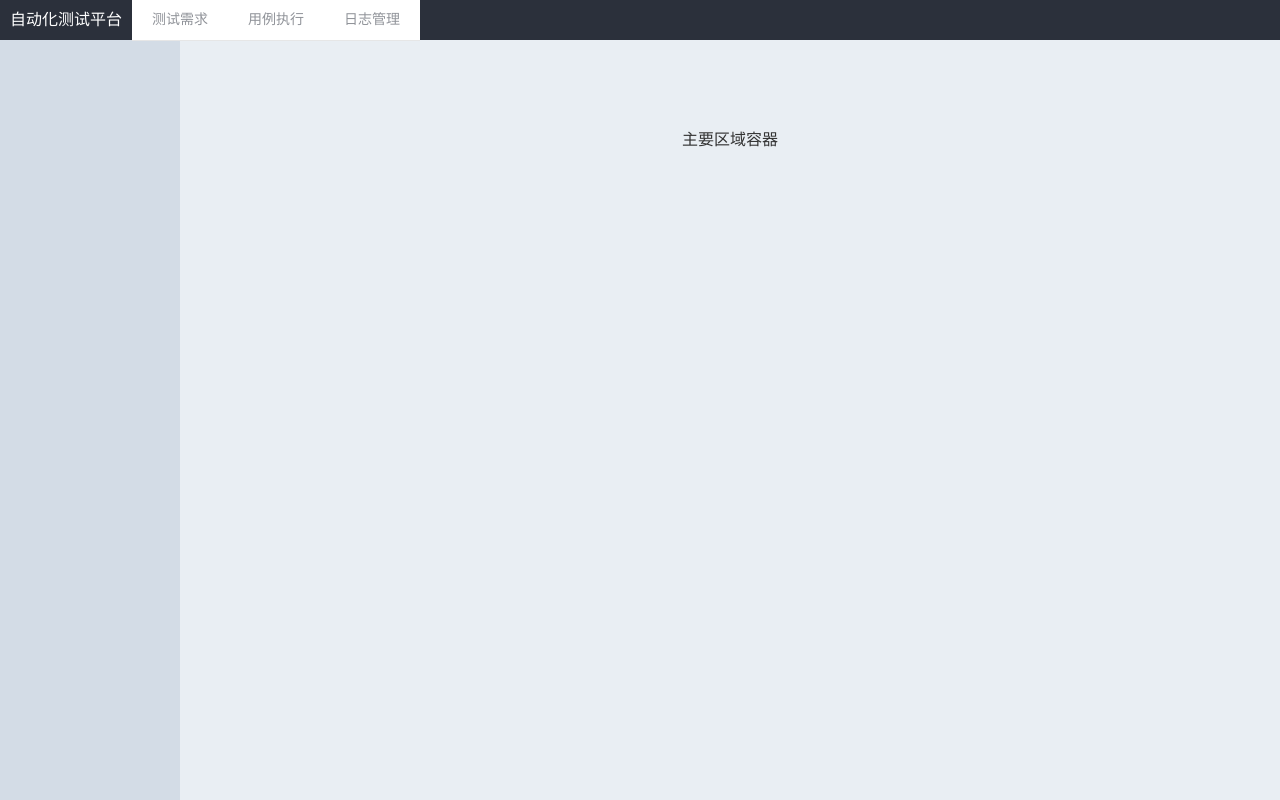
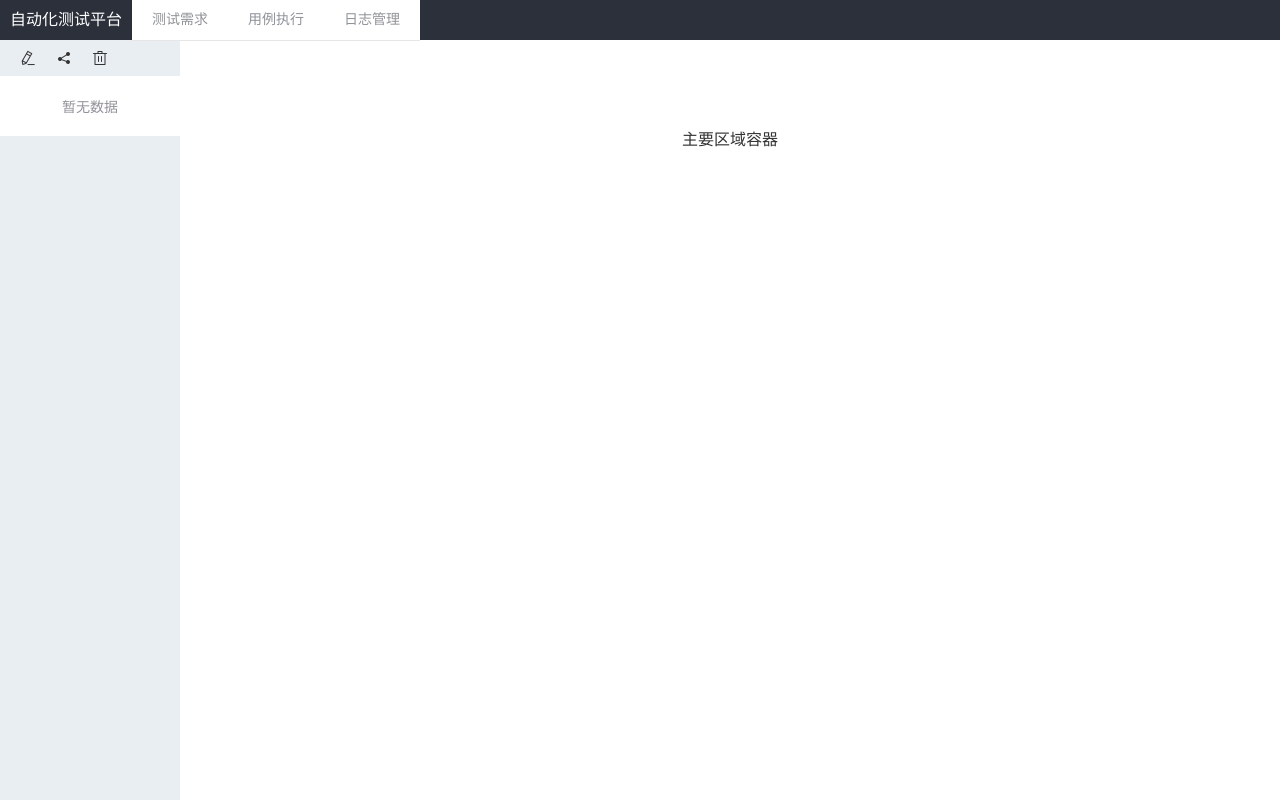
Before and after one commit to howeycheng/frontend, a Vue app: page / in a window 1280 px wide. Built offline with nearby package versions, Linux system fonts and the light colour scheme.

Commit message:
增加主页面框架设计

```diff
--- a/src/App.vue
+++ b/src/App.vue
@@ -18,7 +18,14 @@
             <el-container>
                 <!--左侧侧边栏-->
                 <el-aside style="width: 180px">
-
+                    <div style="padding-left: 10px">
+                        <i class="el-icon-edit" style="margin: 0;padding: 10px"></i>
+                        <i class="el-icon-share" style="margin: 0;padding: 10px"></i>
+                        <i class="el-icon-delete" style="margin: 0;padding: 10px"></i>
+                    </div>
+                    <div class="req-tree">
+                        <el-tree :data="data" :props="defaultProps" @node-click="handleNodeClick"></el-tree>
+                    </div>
                 </el-aside>
                 <!--主要区域容器-->
                 <el-main>
@@ -37,15 +44,8 @@
         components: {},
         data() {
             return {
-                temp: null,
-                cli: [],
-                info: null,
-                defaultProps: {
-                    children: 'children',
-                    label: 'label'
                 }
-            }
-        },
+            },
         methods: {
             getdata: function () {
                 var url = "http://127.0.0.1:8000/atf/testapi/";
@@ -80,20 +80,20 @@
     }
 
     .el-aside {
-        background-color: #D3DCE6;
+        background-color: #E9EEF3;
+        color: #333;
+        /*text-align: center;*/
+        /*line-height: 160px;*/
+    }
+
+    .el-main {
+        background-color: white;
         color: #333;
         text-align: center;
         line-height: 160px;
     }
 
-    .el-main {
-        background-color: #E9EEF3;
-        color: #333;
-        text-align: center;
-        line-height: 160px;
-    }
-
-    .el-menu-item{
+    .el-menu-item {
     }
 
 </style>
```
